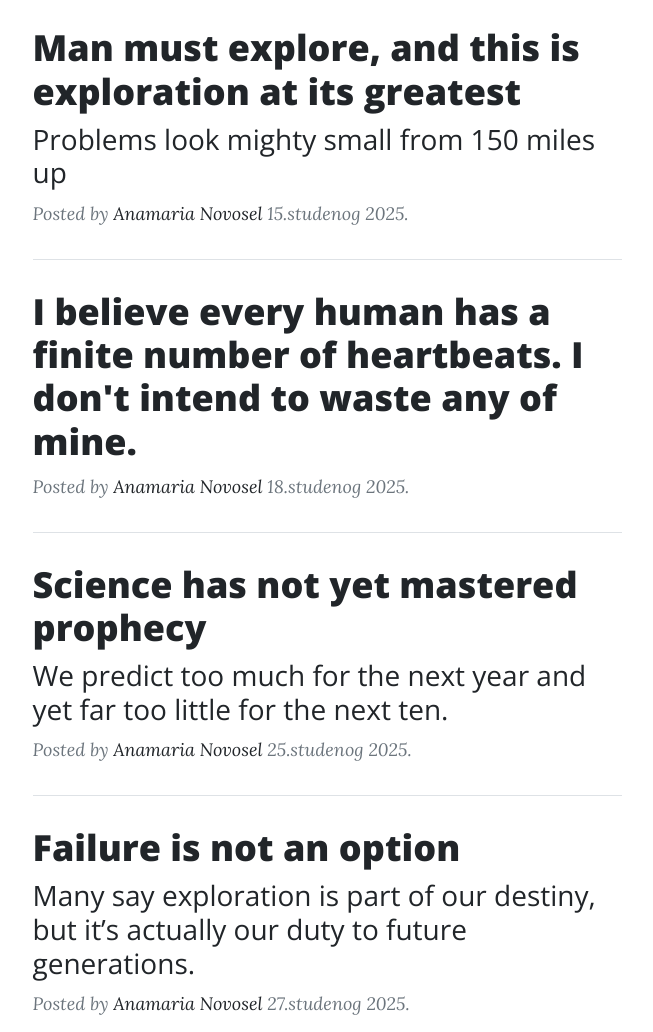
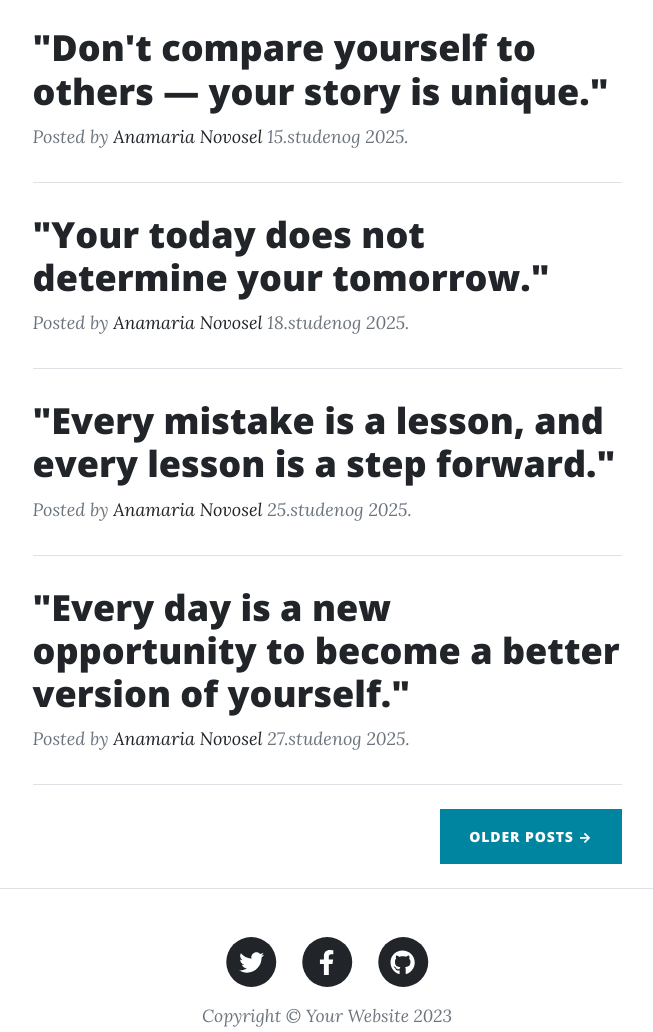
Before and after one commit to anamarianovosel-ui/Anamaria-Novosel, a plain HTML site: page index.html in a window 1280 px wide. Shown: the part 680-1712 px from the top of the page, without its empty margins (313-966 px from the left). Drawn offline with nearby package versions, Linux system fonts and the light colour scheme.

Commit message:
modified:   about.html 	modified:   index.html

```diff
--- a/index.html
+++ b/index.html
@@ -54,8 +54,8 @@
                     <!-- Post preview-->
                     <div class="post-preview">
                         <a href="post.html">
-                            <h2 class="post-title">Man must explore, and this is exploration at its greatest</h2>
-                            <h3 class="post-subtitle">Problems look mighty small from 150 miles up</h3>
+                            <h2 class="post-title">"Don't compare yourself to others — your story is unique."</h2>
+
                         </a>
                         <p class="post-meta">
                             Posted by
@@ -67,7 +67,7 @@
                     <hr class="my-4" />
                     <!-- Post preview-->
                     <div class="post-preview">
-                        <a href="post.html"><h2 class="post-title">I believe every human has a finite number of heartbeats. I don't intend to waste any of mine.</h2></a>
+                        <a href="post.html"><h2 class="post-title">"Your today does not determine your tomorrow."</h2></a>
                         <p class="post-meta">
                             Posted by
                             <a href="#!">Anamaria Novosel</a>
@@ -79,8 +79,7 @@
                     <!-- Post preview-->
                     <div class="post-preview">
                         <a href="post.html">
-                            <h2 class="post-title">Science has not yet mastered prophecy</h2>
-                            <h3 class="post-subtitle">We predict too much for the next year and yet far too little for the next ten.</h3>
+                         <h2 class="post-title">"Every mistake is a lesson, and every lesson is a step forward."</h2>
                         </a>
                         <p class="post-meta">
                             Posted by
@@ -93,8 +92,7 @@
                     <!-- Post preview-->
                     <div class="post-preview">
                         <a href="post.html">
-                            <h2 class="post-title">Failure is not an option</h2>
-                            <h3 class="post-subtitle">Many say exploration is part of our destiny, but it’s actually our duty to future generations.</h3>
+                            <h2 class="post-title">"Every day is a new opportunity to become a better version of yourself."</h2>
                         </a>
                         <p class="post-meta">
                             Posted by
```
Also changed, not shown: about.html (+3 -3 lines).
